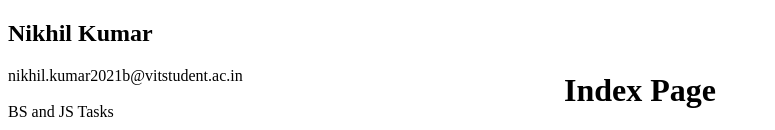
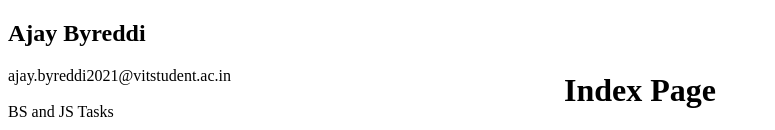
Before and after one commit to Ajay241203/MERN_JS_BS_TASKS, a plain HTML site: page index.html in a window 1280 px wide. Shown: the top 130 px of the page, without its empty margins (0-775 px from the left). Drawn offline with Linux system fonts and the light colour scheme.

Commit message:
Update index.html

```diff
--- a/index.html
+++ b/index.html
@@ -6,8 +6,8 @@
 </head>
 <body>
     <div>
-        <h2>Nikhil Kumar</h2>
-        <span>nikhil.kumar2021b@vitstudent.ac.in</span>
+        <h2>Ajay Byreddi</h2>
+        <span>ajay.byreddi2021@vitstudent.ac.in</span>
         <div><br>BS and JS Tasks</div>
     </div>
     <div style="position: relative; top:-70px;">
```
